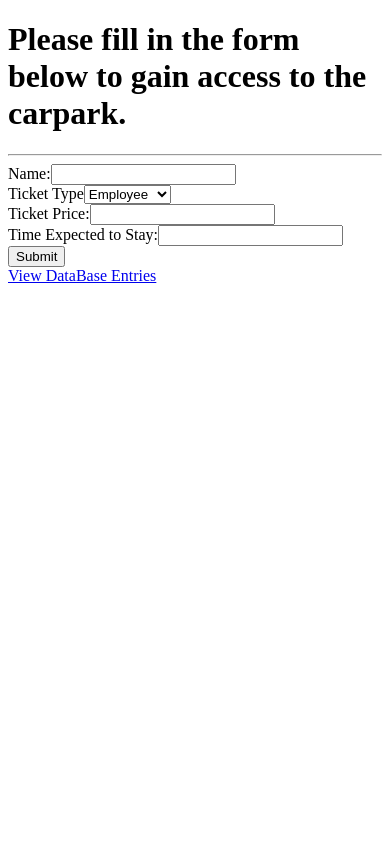
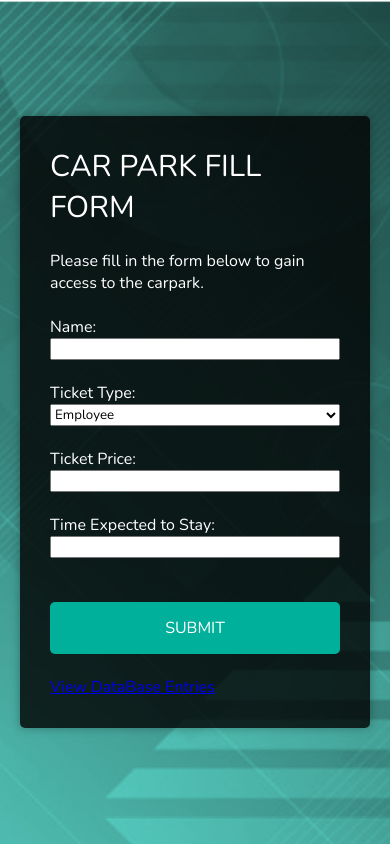
Before and after one commit to Kxiru/Car-Park-System-Application, a website: page CarParkSystem/public/index.html in a window 390 px wide. Drawn offline with nearby package versions, Linux system fonts and the light colour scheme.

Commit message:
created css page

```diff
--- /dev/null
+++ b/CarParkSystem/public/css/style.css
@@ -0,0 +1,99 @@
+@import url('https://fonts.googleapis.com/css?family=Nunito');
+
+*{
+  margin: 0;
+  padding: 0;
+  box-sizing: border-box;
+  outline: none;
+  font-family: 'Nunito', sans-serif;
+}
+
+body{
+  color: white;
+  background: url('cssbackground.png') no-repeat top center;
+  background-size: cover;
+  height: 100vh;
+}
+
+.subtitle{
+    font-size: 30px;
+}
+
+
+.wrapper{
+  position: absolute;
+  top: 50%;
+  transform: translateY(-50%);
+  width: 100%;
+  padding: 0 20px;
+}
+
+.contact-form{
+  display: flex;
+  max-width: 550px;
+  margin: 0 auto;
+  background: rgba(0,0,0,0.8);
+  padding: 30px;
+  border-radius: 5px;
+  box-shadow: 0 0 10px rgba(0,0,0,0.3);
+}
+
+.input-fields{
+  display: flex;
+  flex-direction: column;
+  margin-right: 4%;
+}
+
+.input-fields,
+.msg{
+  width: 48%;
+}
+
+.input-fields .input,
+ textarea{
+  margin: 10px 0;
+  background: transparent;
+  border: 0px;
+  box-sizing: border-box;
+  border-bottom: 2px solid #c5ecfd;
+  padding: 10px;
+  color: #c5ecfd;
+  width: 100%;
+}
+
+
+::-webkit-input-placeholder {
+  /* Chrome/Opera/Safari */
+  color: #c5ecfd;
+}
+::-moz-placeholder {
+  /* Firefox 19+ */
+  color: #c5ecfd;
+}
+:-ms-input-placeholder {
+  /* IE 10+ */
+  color: #c5ecfd;
+}
+
+.btn {
+    background: #00b09b;
+    text-align: center;
+    padding: 15px;
+    border-radius: 5px;
+    color: #fff;
+    cursor: pointer;
+    text-transform: uppercase;
+}
+
+@media screen and (max-width: 600px){
+  .contact-form{
+    flex-direction: column;
+  }
+  .msg textarea{
+    height: 80px;
+  }
+  .input-fields,
+  .msg{
+    width: 100%;
+  }
+}
--- a/CarParkSystem/public/index.html
+++ b/CarParkSystem/public/index.html
@@ -3,13 +3,15 @@
     <head>
         <meta charset="UTF-8">
         <title>Buy Ticket</title>
+        <link rel="stylesheet" type= "text/css" href="css/style.css">
+        <link rel="stylesheet" type= "styles/css" href="css/style.css">
     </head>
 
     <body>
-        <h1>Please fill in the form below to gain access to the carpark.</h1>
+        <!-- <h1>CAR PARK FORM</h1>
         <hr size="2">
         <form method="POST" action="/post-feedback">
-            <label>Name:<input type="text" name="name" required></label><br>
+            <!-- <label>Name:<input type="text" name="name" required></label><br>
             <label>Ticket Type<select name="ticketType">
                 <option value="Employee">Employee</option>
                 <option value="Resident">Resident</option>
@@ -18,7 +20,43 @@
             <label>Ticket Price:<input type="number" name="ticketPrice" required></label><br>
             <label>Time Expected to Stay:<input type="text" name="timeStayedHRs" required></label><br>
             <input type="submit" value="Submit">
+
+            Please fill in the form below to gain access to the carpark. <br>
+            <br> Name: <br> <input type="text" name="name" placeholder=""><br>
+            Ticket Type: <br> <select name="ticketType">
+                <option value="Employee">Employee</option>
+                <option value="Resident">Resident</option>
+                <option value="Customers">Customers</option>
+            </select><br>
+            Ticket Price: <br> <input type="text" name="ticketPrice" placeholder=""> <br>
+            Time Expected to Stay: <br> <input type="text" name="timeStayedHRs" placeholder=""><br>
+            <input type="submit" value="SUBMIT"><br>
         </form>
-        <a href="/view-feedback">View DataBase Entries</a>
+        <br> <a href="/view-feedback">View DataBase Entries</a>
+        -->
+
+        <div class="wrapper">
+          <div class="contact-form">
+            <form method="POST" action="/post-feedback">
+                <div class="subtitle">
+                    CAR PARK FILL FORM <br>
+                </div>
+                <div class="input-fields">
+                    <br>Please fill in the form below to gain access to the carpark. <br>
+                    <br> Name: <br> <input type="text" name="name"><br>
+                    Ticket Type: <br> <select name="ticketType">
+                        <option value="Employee">Employee</option>
+                        <option value="Resident">Resident</option>
+                        <option value="Customers">Customers</option>
+                    </select><br>
+                    Ticket Price: <br> <input type="text" name="ticketPrice"> <br>
+                    Time Expected to Stay: <br> <input type="text" name="timeStayedHRs"><br>
+
+                    <br> <div class="btn">SUBMIT</div>
+                    <br> <a href="/view-feedback">View DataBase Entries</a>
+                </div>
+              </form>
+          </div>
+        </div>
     </body>
 </html>
```
Also changed, not shown: CarParkSystem/public/test.html (added, +57 -0 lines), CarParkSystem/public/css/cssbackground.jpg (added), CarParkSystem/public/css/cssbackground.png (added), 1 other file.
